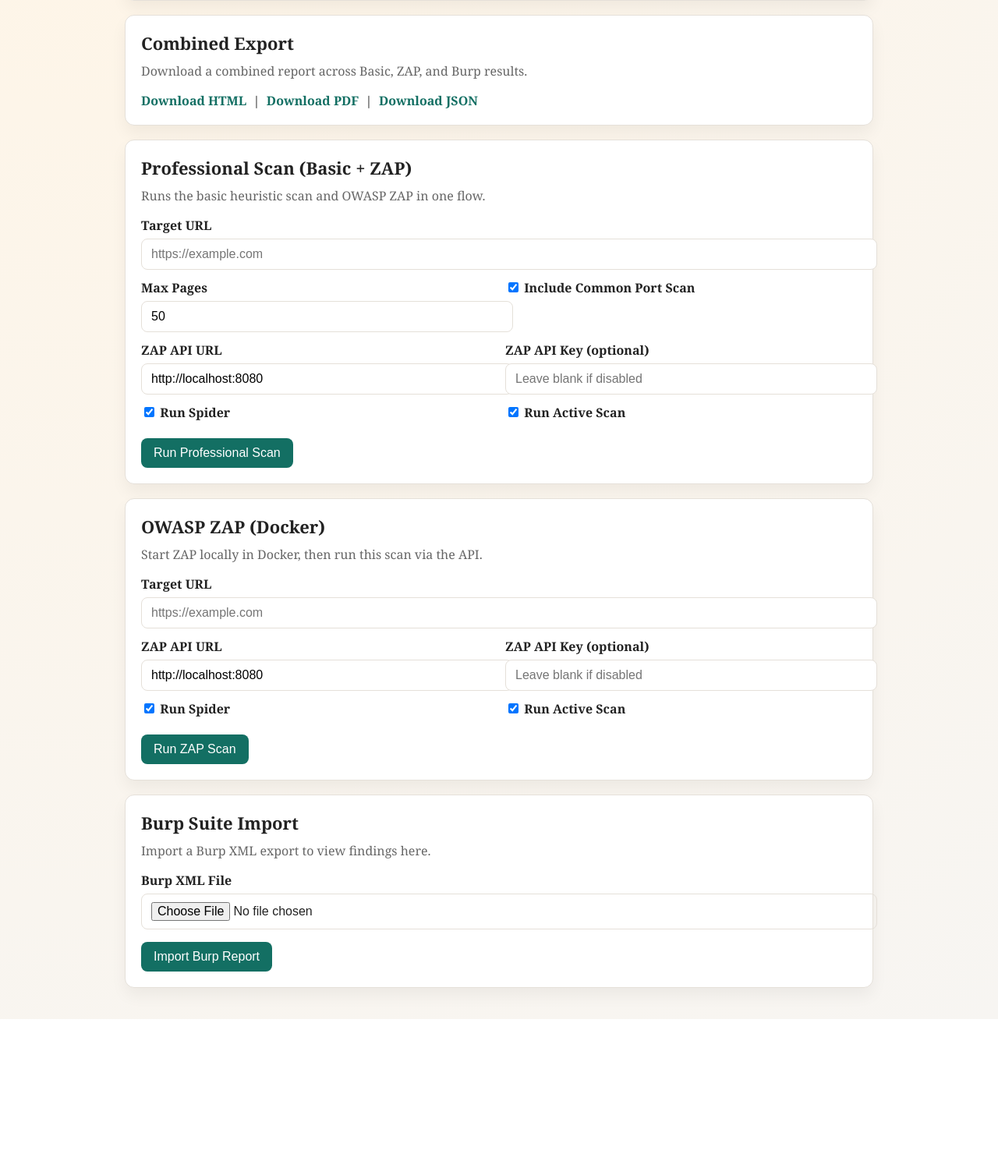
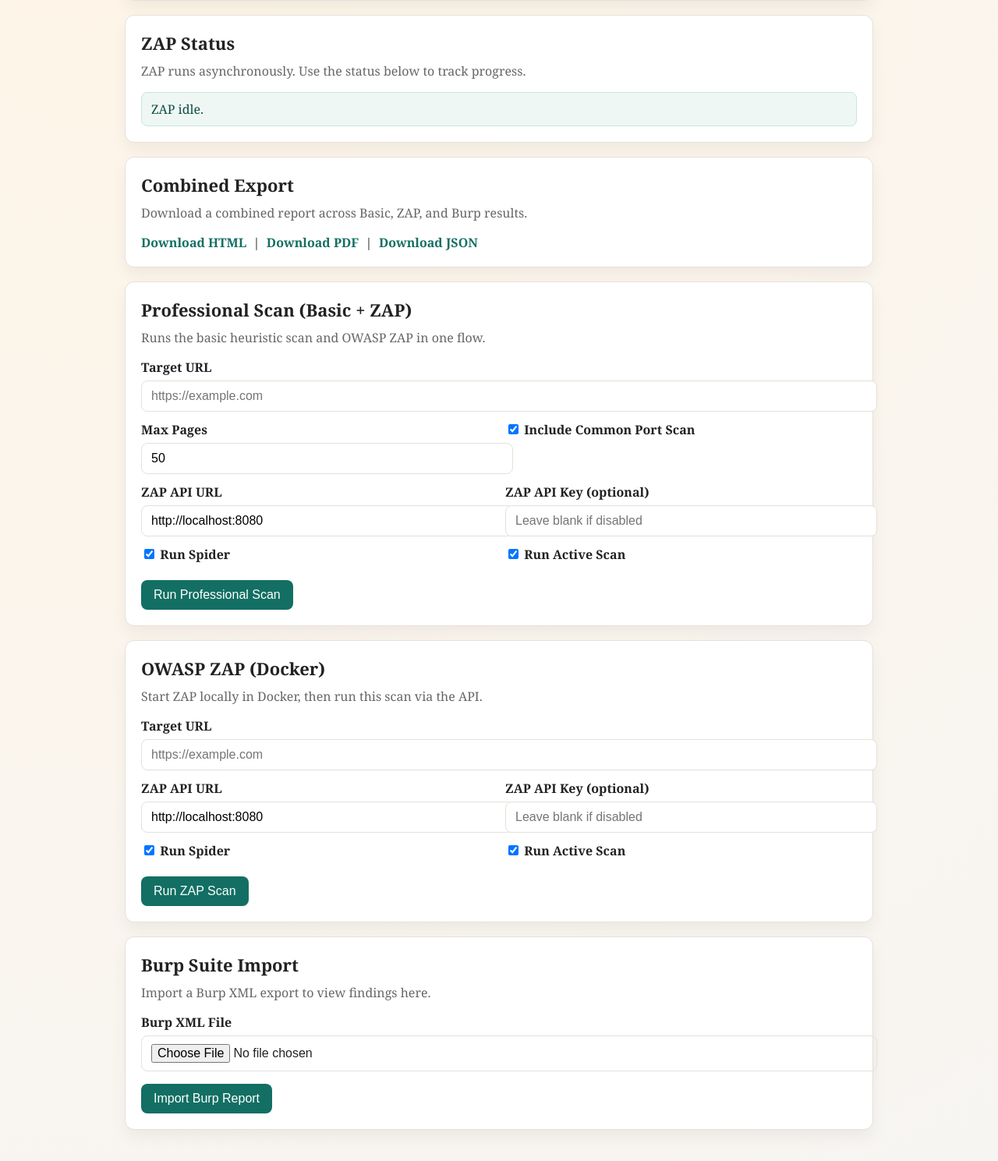
Before and after one commit to Hardeeh03/web-scanner, a Flask app: page / in a window 1280 px wide. Shown: the part 540-2029 px from the top of the page at 78% size. Before the commit the page ends 1847 px from the top, so only its background shows below. Run offline with Flask 3, Linux system fonts and the light colour scheme.

Commit message:
Make ZAP scans async with status polling

```diff
--- a/app.py
+++ b/app.py
@@ -1,4 +1,5 @@
 from datetime import datetime, timezone
+from threading import Lock, Thread
 from urllib.parse import urlparse
 
 import json
@@ -20,6 +21,12 @@
 last_report_zap = None
 last_report_burp = None
 last_error = None
+
+zap_job = {
+    "status": "idle",  # idle | running | done | error
+    "message": "",
+}
+zap_lock = Lock()
 
 
 def _is_valid_url(url):
@@ -133,6 +140,8 @@
         report_burp=_filter_report(last_report_burp, severity),
         error=last_error,
         severity=severity,
+        zap_status=zap_job["status"],
+        zap_message=zap_job["message"],
     )
 
 
@@ -181,26 +190,14 @@
         last_report_zap = None
         return index()
 
-    try:
-        zap_version = zap_health(zap_url, api_key)
-    except ZapError as exc:
-        last_error = f"ZAP not reachable: {exc}"
-        last_report_zap = None
-        return index()
-
-    try:
-        last_report_zap = zap_scan(
-            target_url=base_url,
-            zap_base_url=zap_url,
-            api_key=api_key,
-            spider=do_spider,
-            active=do_active,
-        )
-        last_report_zap["zap_version"] = zap_version
-        last_error = None
-    except ZapError as exc:
-        last_error = f"ZAP scan failed: {exc}"
-        last_report_zap = None
+    _start_zap_job(
+        target_url=base_url,
+        zap_base_url=zap_url,
+        api_key=api_key,
+        spider=do_spider,
+        active=do_active,
+    )
+    last_error = None
 
     return index()
 
@@ -248,29 +245,71 @@
         max_pages_int = 50
 
     try:
-        zap_version = zap_health(zap_url, api_key)
-    except ZapError as exc:
-        last_error = f"ZAP not reachable: {exc}"
-        last_report_zap = None
-        return index()
-
-    try:
         last_report_basic = run_scan(
             base_url=base_url, max_pages=max_pages_int, include_ports=include_ports
         )
-        last_report_zap = zap_scan(
+        _start_zap_job(
             target_url=base_url,
             zap_base_url=zap_url,
             api_key=api_key,
             spider=do_spider,
             active=do_active,
         )
-        last_report_zap["zap_version"] = zap_version
         last_error = None
     except (ZapError, Exception) as exc:
         last_error = f"Professional scan failed: {exc}"
 
     return index()
+
+
+@app.get("/zap-status")
+def zap_status():
+    return {
+        "status": zap_job["status"],
+        "message": zap_job["message"],
+        "has_report": last_report_zap is not None,
+    }
+
+
+def _start_zap_job(target_url, zap_base_url, api_key, spider, active):
+    global last_report_zap
+
+    def _runner():
+        global last_report_zap, last_error
+        with zap_lock:
+            zap_job["status"] = "running"
+            zap_job["message"] = "ZAP scan running..."
+            last_report_zap = None
+        try:
+            zap_version = zap_health(zap_base_url, api_key)
+            report = zap_scan(
+                target_url=target_url,
+                zap_base_url=zap_base_url,
+                api_key=api_key,
+                spider=spider,
+                active=active,
+            )
+            report["zap_version"] = zap_version
+            with zap_lock:
+                last_report_zap = report
+                zap_job["status"] = "done"
+                zap_job["message"] = "ZAP scan completed."
+        except ZapError as exc:
+            with zap_lock:
+                zap_job["status"] = "error"
+                zap_job["message"] = f"ZAP scan failed: {exc}"
+        except Exception as exc:
+            with zap_lock:
+                zap_job["status"] = "error"
+                zap_job["message"] = f"ZAP scan failed: {exc}"
+
+    # Avoid starting multiple ZAP scans at once.
+    with zap_lock:
+        if zap_job["status"] == "running":
+            zap_job["message"] = "ZAP scan already running..."
+            return
+
+    Thread(target=_runner, daemon=True).start()
 
 
 @app.get("/export/<kind>")
--- a/templates/index.html
+++ b/templates/index.html
@@ -89,6 +89,19 @@
         border-radius: 8px;
         margin-top: 12px;
       }
+      .status {
+        background: #eef7f4;
+        border: 1px solid #c7e6de;
+        color: #0f4d44;
+        padding: 10px 12px;
+        border-radius: 8px;
+        margin-top: 12px;
+      }
+      .status.error {
+        background: #ffe8e8;
+        border: 1px solid #f2b8b8;
+        color: #8b1e1e;
+      }
       .results {
         margin-top: 20px;
       }
@@ -160,6 +173,12 @@
         {% if error %}
         <div class="error">{{ error }}</div>
         {% endif %}
+      </div>
+
+      <div class="card">
+        <h2>ZAP Status</h2>
+        <p class="muted">ZAP runs asynchronously. Use the status below to track progress.</p>
+        <div id="zap-status" class="status">{{ zap_message }}</div>
       </div>
 
       <div class="card">
@@ -329,5 +348,29 @@
       </div>
       {% endif %}
     </div>
+    <script>
+      (function () {
+        function updateStatus() {
+          fetch("/zap-status")
+            .then(function (res) {
+              return res.json();
+            })
+            .then(function (data) {
+              var el = document.getElementById("zap-status");
+              if (!el) return;
+              el.textContent = data.message || "ZAP idle.";
+              el.classList.toggle("error", data.status === "error");
+              if (data.status === "done" || data.status === "error") {
+                return;
+              }
+              setTimeout(updateStatus, 4000);
+            })
+            .catch(function () {
+              setTimeout(updateStatus, 6000);
+            });
+        }
+        updateStatus();
+      })();
+    </script>
   </body>
 </html>
```
